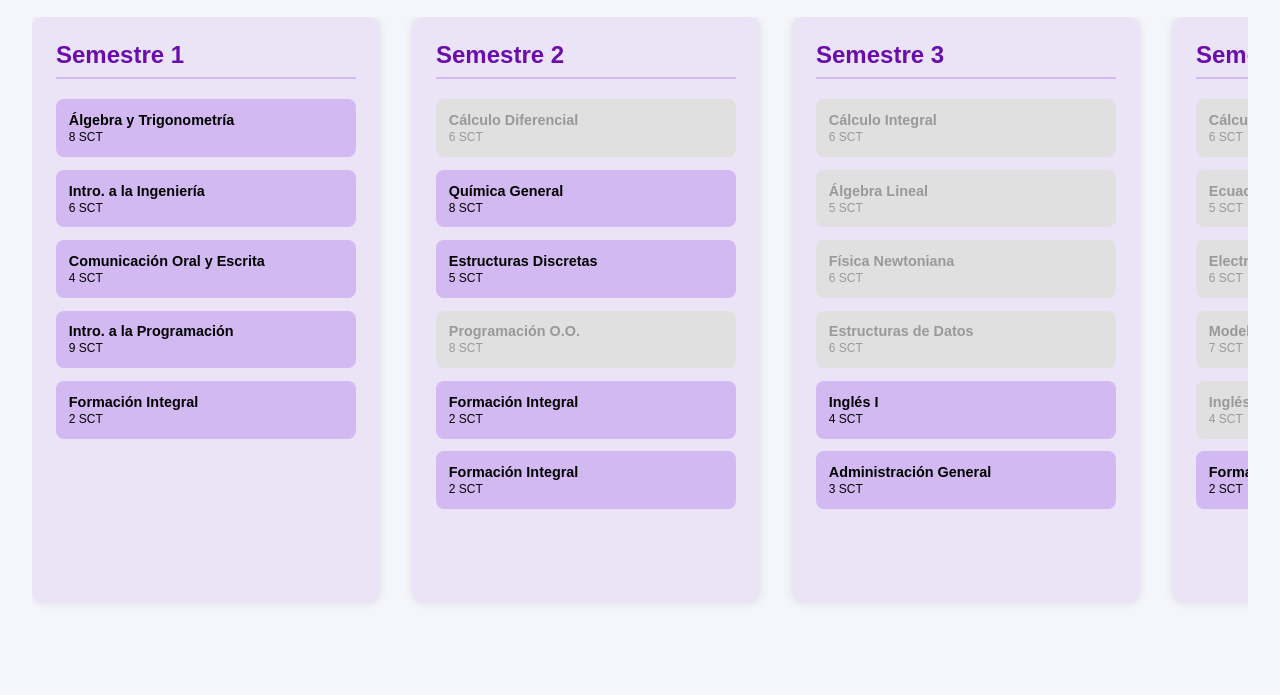
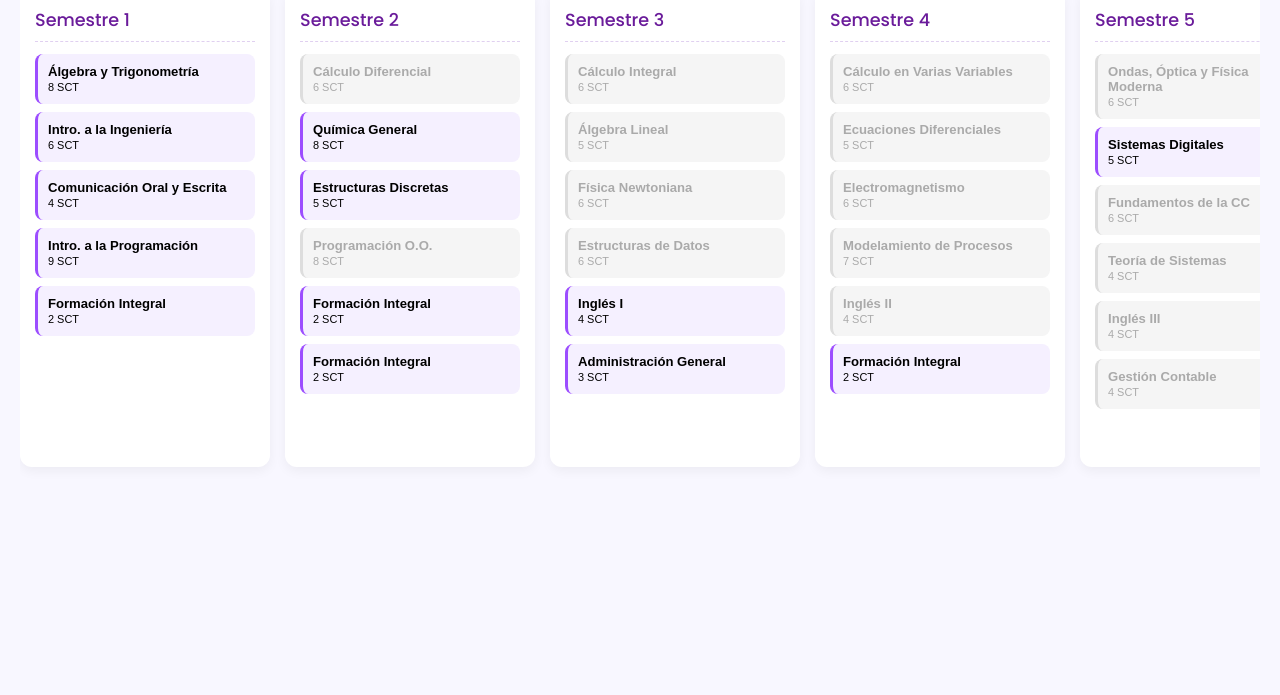
Before and after one commit to keroopie/malla-icinf, a plain HTML site: page index.html in a window 1280 px wide. Shown: the part 105-800 px from the top of the page. Drawn offline with Linux system fonts and the light colour scheme.

Commit message:
Update style.css

```diff
--- a/style.css
+++ b/style.css
@@ -1,92 +1,168 @@
+/* ===== FUENTE Y COLORES BASE ===== */
+@import url('https://fonts.googleapis.com/css2?family=Poppins:wght@400;500;600&display=swap');
+
+:root {
+  --color-primario: #6a1b9a;
+  --color-secundario: #9c4dff;
+  --color-fondo: #f8f7ff;
+  --color-texto: #333;
+  --color-borde: #e0d0f0;
+}
+
+/* ===== ESTILOS GENERALES ===== */
 body {
-  font-family: Arial, sans-serif;
-  background-color: #f5f5fc;
+  font-family: 'Poppins', sans-serif;
+  background-color: var(--color-fondo);
   margin: 0;
-  padding: 2rem;
-  color: #333;
+  padding: 20px;
+  color: var(--color-texto);
 }
 
 h1 {
   text-align: center;
-  color: #6a0dad;
-  margin-bottom: 2rem;
+  color: var(--color-primario);
+  margin: 5px 0 10px;
+  font-size: 1.8rem;
+  font-weight: 600;
 }
 
+/* ===== MALLA INTERACTIVA ===== */
 #malla {
   display: flex;
-  flex-wrap: nowrap;
+  gap: 15px;
+  padding: 15px 0;
   overflow-x: auto;
-  gap: 2rem;
-  padding-bottom: 2rem;
+  scrollbar-width: thin;
 }
 
 .semestre {
-  background-color: #ebe4f7;
-  padding: 1.5rem;
+  background: white;
   border-radius: 12px;
-  box-shadow: 0 0 10px rgba(0, 0, 0, 0.1);
-  width: 300px;
+  padding: 15px;
+  width: 220px;
+  min-height: 300px;
+  box-shadow: 0 4px 12px rgba(0, 0, 0, 0.05);
+  border-top: 4px solid var(--color-secundario);
   flex-shrink: 0;
-  min-height: 400px;
+  transition: transform 0.2s;
+}
+
+.semestre:hover {
+  transform: translateY(-3px);
 }
 
 .semestre h2 {
-  color: #6a0dad;
-  margin-top: 0;
-  border-bottom: 2px solid #d3b9f2;
-  padding-bottom: 0.5rem;
+  color: var(--color-primario);
+  font-size: 1.1rem;
+  margin: 0 0 12px 0;
+  padding-bottom: 8px;
+  border-bottom: 1px dashed var(--color-borde);
+  font-weight: 500;
 }
 
 .ramos {
   display: flex;
   flex-direction: column;
-  gap: 0.8rem;
-  margin-top: 1rem;
+  gap: 8px;
 }
 
 .ramo {
-  background-color: #d3b9f2;
+  background: #f5f0ff;
   border: none;
-  padding: 0.8rem;
+  border-left: 3px solid var(--color-secundario);
+  padding: 10px;
   border-radius: 8px;
+  font-size: 0.82rem;
+  text-align: left;
   cursor: pointer;
-  transition: all 0.2s ease;
-  text-align: left;
-  font-size: 0.9rem;
+  transition: all 0.2s;
+  overflow: hidden;
+  position: relative;
+}
+
+/* Texto con ellipsis para nombres largos */
+.ramo > div {
+  white-space: nowrap;
+  overflow: hidden;
+  text-overflow: ellipsis;
 }
 
 .ramo:hover:not(:disabled) {
-  background-color: #c09ae5;
-  transform: translateY(-2px);
+  background: #e9d6ff;
+  box-shadow: 0 2px 8px rgba(156, 77, 255, 0.15);
 }
 
 .ramo:disabled {
-  background-color: #e0e0e0;
-  color: #999;
+  background: #f5f5f5;
+  color: #aaa;
   cursor: not-allowed;
+  border-left-color: #ddd;
 }
 
 .ramo.aprobado {
-  background-color: #a96eea;
-  color: white;
+  background: #e1c4ff;
+  font-weight: 500;
+  color: var(--color-primario);
+}
+
+/* Efecto al desbloquear */
+@keyframes pulse {
+  0% { transform: scale(1); }
+  50% { transform: scale(1.03); }
+  100% { transform: scale(1); }
+}
+
+.ramo.desbloqueado {
+  animation: pulse 0.6s;
+}
+
+/* ===== SCROLLBAR PERSONALIZADA ===== */
+#malla::-webkit-scrollbar {
+  height: 8px;
+}
+
+#malla::-webkit-scrollbar-track {
+  background: #f1e9ff;
+  border-radius: 4px;
+}
+
+#malla::-webkit-scrollbar-thumb {
+  background: var(--color-secundario);
+  border-radius: 4px;
+}
+
+/* ===== RESPONSIVE ===== */
+@media (max-width: 768px) {
+  body {
+    padding: 15px 10px;
+  }
+
+  .semestre {
+    width: 200px;
+    min-height: 280px;
+    padding: 12px;
+  }
+
+  h1 {
+    font-size: 1.5rem;
+  }
+}
+
+/* ===== MEJORA PARA RAMOS APROBADOS ===== */
+.ramo.aprobado::after {
+  content: "✓";
+  position: absolute;
+  right: 8px;
+  top: 50%;
+  transform: translateY(-50%);
+  color: var(--color-primario);
   font-weight: bold;
 }
 
-/* Scrollbar personalizada */
-#malla::-webkit-scrollbar {
-  height: 10px;
+/* ===== AJUSTE PARA CRÉDITOS ===== */
+.ramo .creditos {
+  font-size: 0.7rem;
+  color: var(--color-primario);
+  opacity: 0.8;
+  margin-top: 2px;
 }
-
-#malla::-webkit-scrollbar-track {
-  background: #f1f1f1;
-  border-radius: 10px;
-}
-
-#malla::-webkit-scrollbar-thumb {
-  background: #c09ae5;
-  border-radius: 10px;
-}
-
-#malla::-webkit-scrollbar-thumb:hover {
-  background: #a96eea;
-}
```
